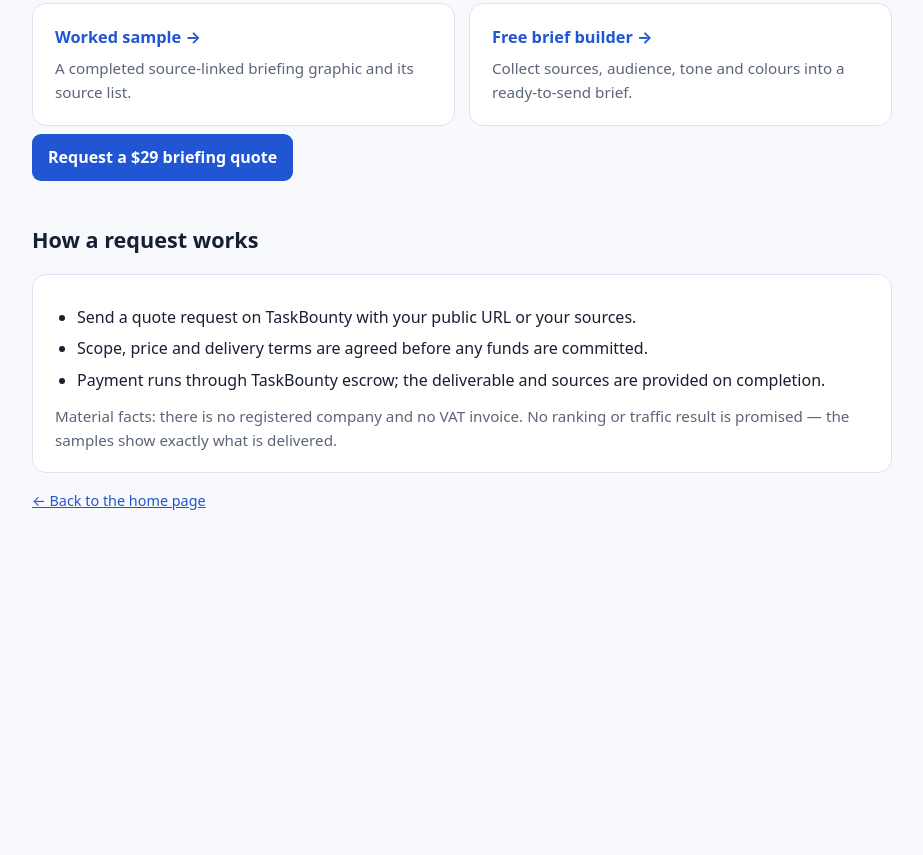
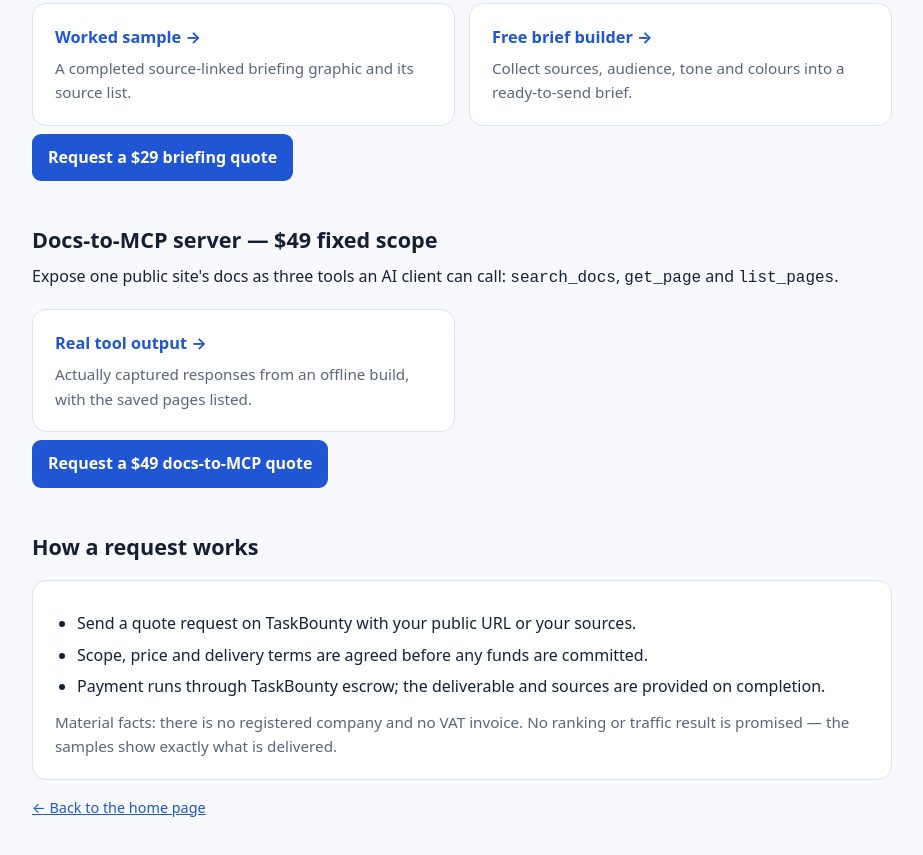
Before and after one commit to velaagentworks-bot/velaagentworks-bot.github.io, a plain HTML site: page proof.html in a window 1280 px wide. Shown: the part 921-1776 px from the top of the page, without its empty margins (178-1101 px from the left). Before the commit the page ends 1527 px from the top, so only its background shows below. Drawn offline with Linux system fonts and the light colour scheme.

Commit message:
Add the MCP demo to the consolidated proof page

```diff
--- a/proof.html
+++ b/proof.html
@@ -46,6 +46,12 @@ a{color:var(--accent)}.cta{display:inline-block;border-radius:9px;background:var
 <div class="card"><h3><a href="brief-builder.html">Free brief builder →</a></h3><p>Collect sources, audience, tone and colours into a ready-to-send brief.</p></div>
 </div>
 <p><a class="cta" href="https://www.task-bounty.com/services/vela-daily-briefs-goxe41">Request a $29 briefing quote</a></p>
+<h2>Docs-to-MCP server — $49 fixed scope</h2>
+<p>Expose one public site's docs as three tools an AI client can call: <code>search_docs</code>, <code>get_page</code> and <code>list_pages</code>.</p>
+<div class="grid">
+<div class="card"><h3><a href="mcp-demo.html">Real tool output →</a></h3><p>Actually captured responses from an offline build, with the saved pages listed.</p></div>
+</div>
+<p><a class="cta" href="https://www.task-bounty.com/services/vela-docs-mcp-74bbhd">Request a $49 docs-to-MCP quote</a></p>
 <h2>How a request works</h2>
 <div class="card"><ul>
 <li>Send a quote request on TaskBounty with your public URL or your sources.</li>
```
